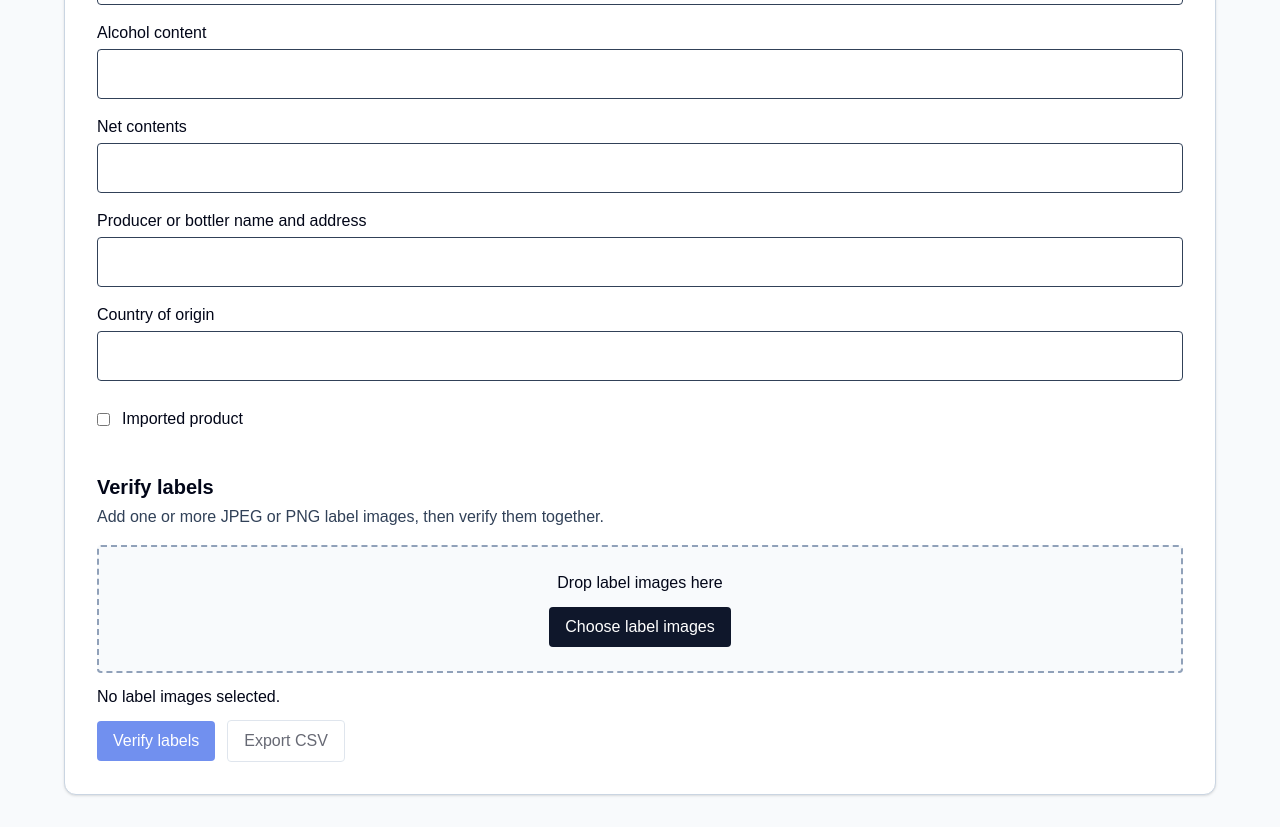
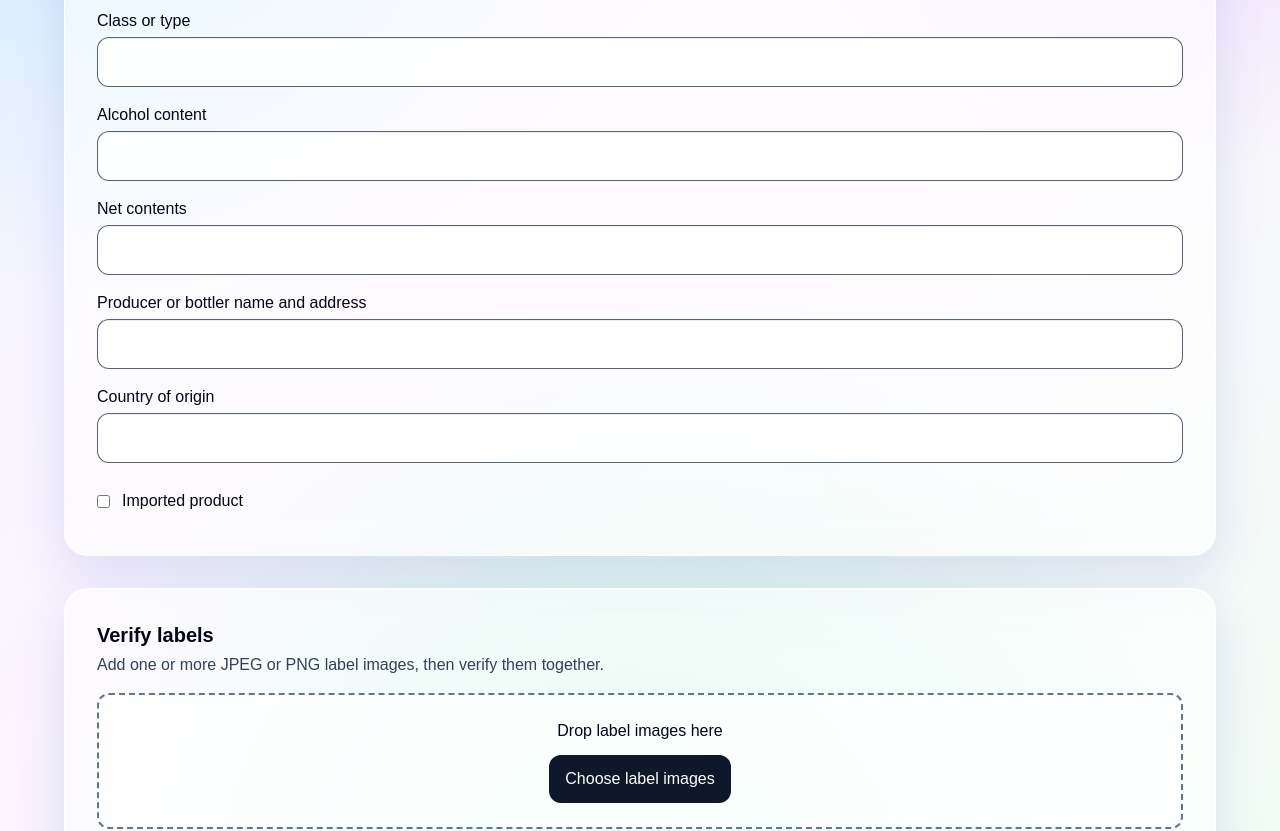
Before and after one commit to alexpecak0/ttb-label-verification, a Next.js app: page / in a window 1280 px wide. Shown: the part 420-1251 px from the top of the page. Built offline with nearby package versions, Linux system fonts and the light colour scheme.

Commit message:
feat: add accessible glass interface

```diff
--- a/app/globals.css
+++ b/app/globals.css
@@ -1,8 +1,8 @@
 @import "tailwindcss";
 
 :root {
-  --background: #ffffff;
-  --foreground: #171717;
+  --background: #eaf2ff;
+  --foreground: #17233a;
 }
 
 @theme inline {
@@ -23,3 +23,47 @@ body {
   outline: 3px solid #1d4ed8;
   outline-offset: 3px;
 }
+
+.aurora-page {
+  background:
+    radial-gradient(circle at 8% 12%, rgb(194 231 255 / 88%), transparent 34rem),
+    radial-gradient(circle at 92% 8%, rgb(228 205 255 / 82%), transparent 30rem),
+    radial-gradient(circle at 48% 92%, rgb(190 245 222 / 75%), transparent 38rem),
+    linear-gradient(135deg, #eff6ff 0%, #fdf4ff 48%, #f0fdf4 100%);
+}
+
+.glass-panel {
+  border: 1px solid rgb(255 255 255 / 78%);
+  border-radius: 24px;
+  background: rgb(255 255 255 / 58%);
+  box-shadow:
+    inset 0 1px 0 rgb(255 255 255 / 92%),
+    0 18px 50px rgb(30 64 175 / 13%);
+  backdrop-filter: blur(24px) saturate(135%);
+  -webkit-backdrop-filter: blur(24px) saturate(135%);
+}
+
+.glass-input {
+  border-color: rgb(51 65 85 / 82%);
+  background: rgb(255 255 255 / 86%);
+  box-shadow: inset 0 1px 1px rgb(15 23 42 / 7%);
+}
+
+@supports not ((backdrop-filter: blur(1px)) or (-webkit-backdrop-filter: blur(1px))) {
+  .glass-panel {
+    background: rgb(255 255 255 / 94%);
+  }
+}
+
+@media (prefers-reduced-transparency: reduce) {
+  .glass-panel {
+    background: #f8fafc;
+    box-shadow: inset 0 1px 0 #ffffff, 0 12px 32px rgb(15 23 42 / 12%);
+    backdrop-filter: none;
+    -webkit-backdrop-filter: none;
+  }
+
+  .glass-input {
+    background: #ffffff;
+  }
+}
--- a/app/page.tsx
+++ b/app/page.tsx
@@ -2,17 +2,17 @@ import { LabelVerificationApp } from "@/components/label-verification-app";
 
 export default function Home() {
   return (
-    <main className="min-h-screen bg-slate-50 px-4 py-8 text-slate-950 sm:px-6">
+    <main className="aurora-page min-h-screen px-4 py-8 text-slate-950 sm:px-6 sm:py-12">
       <div className="mx-auto max-w-6xl">
-        <header className="max-w-3xl">
+        <header className="glass-panel max-w-3xl p-6 sm:p-8">
           <h1 className="text-4xl font-bold tracking-tight">
-          TTB Label Verification
+            TTB Label Verification
           </h1>
-          <p className="mt-3 text-lg text-slate-700">
+          <p className="mt-3 text-lg text-slate-800">
             Compare alcohol-label images with submitted application details.
           </p>
         </header>
-        <div className="mt-8 rounded-xl border border-slate-300 bg-white p-6 shadow-sm sm:p-8">
+        <div className="mt-8">
           <LabelVerificationApp />
         </div>
       </div>
--- a/components/application-form.tsx
+++ b/components/application-form.tsx
@@ -38,7 +38,7 @@ export function ApplicationForm({
   }
 
   return (
-    <section aria-labelledby="application-details-heading">
+    <section aria-labelledby="application-details-heading" className="glass-panel p-6 sm:p-8">
       <div className="flex items-center justify-between gap-4">
         <div>
           <h2 className="text-xl font-semibold" id="application-details-heading">
@@ -49,7 +49,7 @@ export function ApplicationForm({
           </p>
         </div>
         <button
-          className="rounded border border-slate-700 px-4 py-3 font-medium hover:bg-slate-100 disabled:cursor-not-allowed disabled:opacity-60"
+          className="rounded-xl border border-slate-700 bg-white/80 px-4 py-3 font-medium text-slate-950 hover:bg-white disabled:cursor-not-allowed disabled:opacity-60"
           disabled={isLoadingSample}
           onClick={onLoadSample}
           type="button"
@@ -65,7 +65,7 @@ export function ApplicationForm({
               {field.label}
             </label>
             <input
-              className="mt-1 w-full rounded border border-slate-700 px-3 py-3"
+              className="glass-input mt-1 w-full rounded-xl border px-3 py-3 text-slate-950"
               id={field.key}
               onChange={(event) => updateTextField(field.key, event.target.value)}
               required={field.key === "countryOfOrigin" && value.isImported}
--- a/components/batch-label-verifier.tsx
+++ b/components/batch-label-verifier.tsx
@@ -124,7 +124,7 @@ export function BatchLabelVerifier({
   }
 
   return (
-    <section aria-labelledby="batch-verifier-heading">
+    <section aria-labelledby="batch-verifier-heading" className="glass-panel p-6 sm:p-8">
       <h2 className="text-xl font-semibold" id="batch-verifier-heading">
         Verify labels
       </h2>
@@ -134,7 +134,7 @@ export function BatchLabelVerifier({
 
       <div
         aria-label="Drop label images here"
-        className="mt-4 rounded border-2 border-dashed border-slate-400 bg-slate-50 p-6 text-center"
+        className="mt-4 rounded-xl border-2 border-dashed border-slate-500 bg-white/70 p-6 text-center"
         onDragOver={(event) => event.preventDefault()}
         onDrop={(event) => {
           event.preventDefault();
@@ -150,7 +150,7 @@ export function BatchLabelVerifier({
         tabIndex={0}
       >
         <p>Drop label images here</p>
-        <button className="mt-3 rounded bg-slate-900 px-4 py-2 font-medium text-white" onClick={openFilePicker} type="button">
+        <button className="mt-3 rounded-xl bg-slate-900 px-4 py-3 font-medium text-white hover:bg-slate-800" onClick={openFilePicker} type="button">
           Choose label images
         </button>
         <label className="sr-only" htmlFor="label-images">Choose label images</label>
@@ -172,7 +172,7 @@ export function BatchLabelVerifier({
       </p>
       {selectionError ? <p role="alert">{selectionError}</p> : null}
       <button
-        className="mt-3 rounded bg-blue-700 px-4 py-2 font-medium text-white disabled:cursor-not-allowed disabled:opacity-60"
+        className="mt-3 rounded-xl bg-blue-800 px-4 py-3 font-medium text-white hover:bg-blue-700 disabled:cursor-not-allowed disabled:opacity-60"
         disabled={files.length === 0 || isVerifying}
         onClick={handleVerify}
         type="button"
@@ -180,7 +180,7 @@ export function BatchLabelVerifier({
         {isVerifying ? "Verifying labels…" : "Verify labels"}
       </button>
       <button
-        className="ml-3 rounded border border-slate-300 px-4 py-2 font-medium disabled:cursor-not-allowed disabled:opacity-60"
+        className="ml-3 rounded-xl border border-slate-700 bg-white/80 px-4 py-3 font-medium text-slate-950 hover:bg-white disabled:cursor-not-allowed disabled:opacity-60"
         disabled={!items.some((item) => item.progress === "done")}
         onClick={handleExport}
         type="button"
@@ -189,11 +189,11 @@ export function BatchLabelVerifier({
       </button>
 
       {items.length > 0 ? (
-        <div className="mt-6 overflow-x-auto">
+        <div className="mt-6 overflow-x-auto rounded-xl border border-white/70 bg-white/50">
           <table className="w-full border-collapse text-left">
             <caption className="mb-2 text-left font-semibold">Batch results</caption>
             <thead>
-              <tr className="border-b border-slate-300">
+              <tr className="border-b border-slate-400">
                 <th className="p-2">File</th>
                 <th className="p-2">Progress</th>
                 <th className="p-2">Overall status</th>
@@ -209,7 +209,7 @@ export function BatchLabelVerifier({
               {items.flatMap((item) => {
                 const fields = item.result?.result.fields ?? [];
                 const firstRow = (
-                  <tr className="border-b border-slate-200" key={item.id}>
+                  <tr className="border-b border-slate-300" key={item.id}>
                     <td className="p-2">{item.file.name}</td>
                     <td className="p-2"><StatusBadge status={item.progress} /></td>
                     <td className="p-2">{item.result ? <StatusBadge status={item.result.result.overallStatus} /> : "—"}</td>
@@ -226,7 +226,7 @@ export function BatchLabelVerifier({
                   </tr>
                 );
                 const remainingRows = fields.slice(1).map((field) => (
-                  <tr className="border-b border-slate-200" key={`${item.id}-${field.field}`}>
+                  <tr className="border-b border-slate-300" key={`${item.id}-${field.field}`}>
                     <td className="p-2" />
                     <td className="p-2" />
                     <td className="p-2" />
@@ -244,9 +244,9 @@ export function BatchLabelVerifier({
                   ...remainingRows,
                   ...(item.progress === "failed"
                     ? [
-                        <tr className="border-b border-slate-200" key={`${item.id}-retry`}>
+                        <tr className="border-b border-slate-300" key={`${item.id}-retry`}>
                           <td className="p-2" colSpan={9}>
-                            <button className="rounded border border-slate-700 px-4 py-2 font-medium" onClick={() => retryItem(item)} type="button">
+                            <button className="rounded-xl border border-slate-700 bg-white/80 px-4 py-3 font-medium text-slate-950 hover:bg-white" onClick={() => retryItem(item)} type="button">
                               Retry {item.file.name}
                             </button>
                           </td>
```
Also changed, not shown: 1 other file (tests, documents, lock files or other folders).
